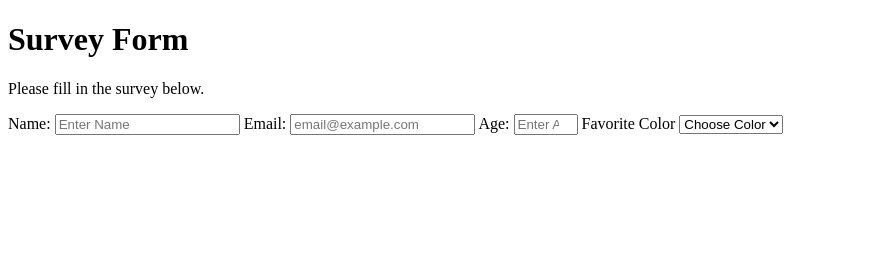
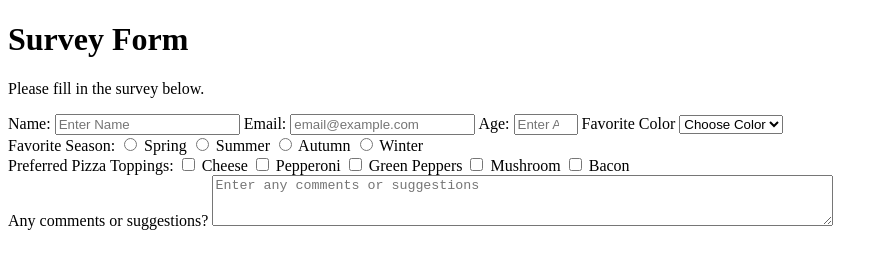
Before and after one commit to mccartneyj2009/freeCodeCamp-Responsive-Web-Design-Projects, a plain HTML site: page freeCodeCamp - Survey Form/index.html in a window 1280 px wide. Shown: the whole page, without its empty margins (0-888 px from the left). Drawn offline with Linux system fonts and the light colour scheme.

Commit message:
Completed HTML.

```diff
--- a/freeCodeCamp - Survey Form/index.html
+++ b/freeCodeCamp - Survey Form/index.html
@@ -34,7 +34,7 @@
         placeholder="email@example.com"
         required
       />
-      <!--Age Section-->
+      <!--Number Section-->
       <label for="agebox">Age:</label>
       <input
         type="number"
@@ -45,7 +45,7 @@
         min="18"
         max="120"
       />
-      <!--Favorite Color Dropdown-->
+      <!--Dropdown Section-->
       <label for="favorite-color"> Favorite Color</label>
       <select name="favorite-color" id="dropdown">
         <option disabled selected>Choose Color</option>
@@ -56,13 +56,57 @@
         <option value="orange">Orange</option>
         <option value="other">Other</option>
       </select>
-      <!--Radio Buttons-->
-
-      <!--Checkboxes-->
-
-      <!--Text Area-->
-
-      <!--Submit Button-->
+      <!--Radio Buttons Section-->
+      <div id="radio-group">
+        <span id="radio-group-label">Favorite Season:</span>
+        <input type="radio" name="season" id="radio-button" />
+        <label for="season" class="radio-button-label">Spring</label>
+        <input type="radio" name="season" id="radio-button" />
+        <label for="season" class="radio-button-label">Summer</label>
+        <input type="radio" name="season" id="radio-button" />
+        <label for="season" class="radio-button-label">Autumn</label>
+        <input type="radio" name="season" id="radio-button" />
+        <label for="season" class="radio-button-label">Winter</label>
+      </div>
+      <!--Checkboxes Section-->
+      <div id="check-group">
+        <span id="checkbox-group-label">Preferred Pizza Toppings:</span>
+        <!--Cheese-->
+        <input type="checkbox" name="cheese" id="cheese" value="topping" />
+        <label for="cheese">Cheese</label>
+        <!--Pepperoni-->
+        <input
+          type="checkbox"
+          name="pepperoni"
+          id="pepperoni"
+          value="topping"
+        />
+        <label for="pepperoni">Pepperoni</label>
+        <!--Green Peppers-->
+        <input
+          type="checkbox"
+          name="green-peppers"
+          id="green-peppers"
+          value="topping"
+        />
+        <label for="green-peppers">Green Peppers</label>
+        <!--Mushrooms-->
+        <input type="checkbox" name="mushroom" id="mushroom" value="topping" />
+        <label for="mushroom">Mushroom</label>
+        <!--Bacon-->
+        <input type="checkbox" name="bacon" id="bacon" value="topping" />
+        <label for="bacon">Bacon</label>
+      </div>
+      <!--Text Area Section-->
+      <label for="comments">Any comments or suggestions?</label>
+      <textarea
+        name="comments"
+        id="comments"
+        cols="75"
+        rows="3"
+        placeholder="Enter any comments or suggestions"
+      ></textarea>
+      <!--Submit Button Section-->
     </form>
 
     <!--freeCodeCamp CDN-->
```
